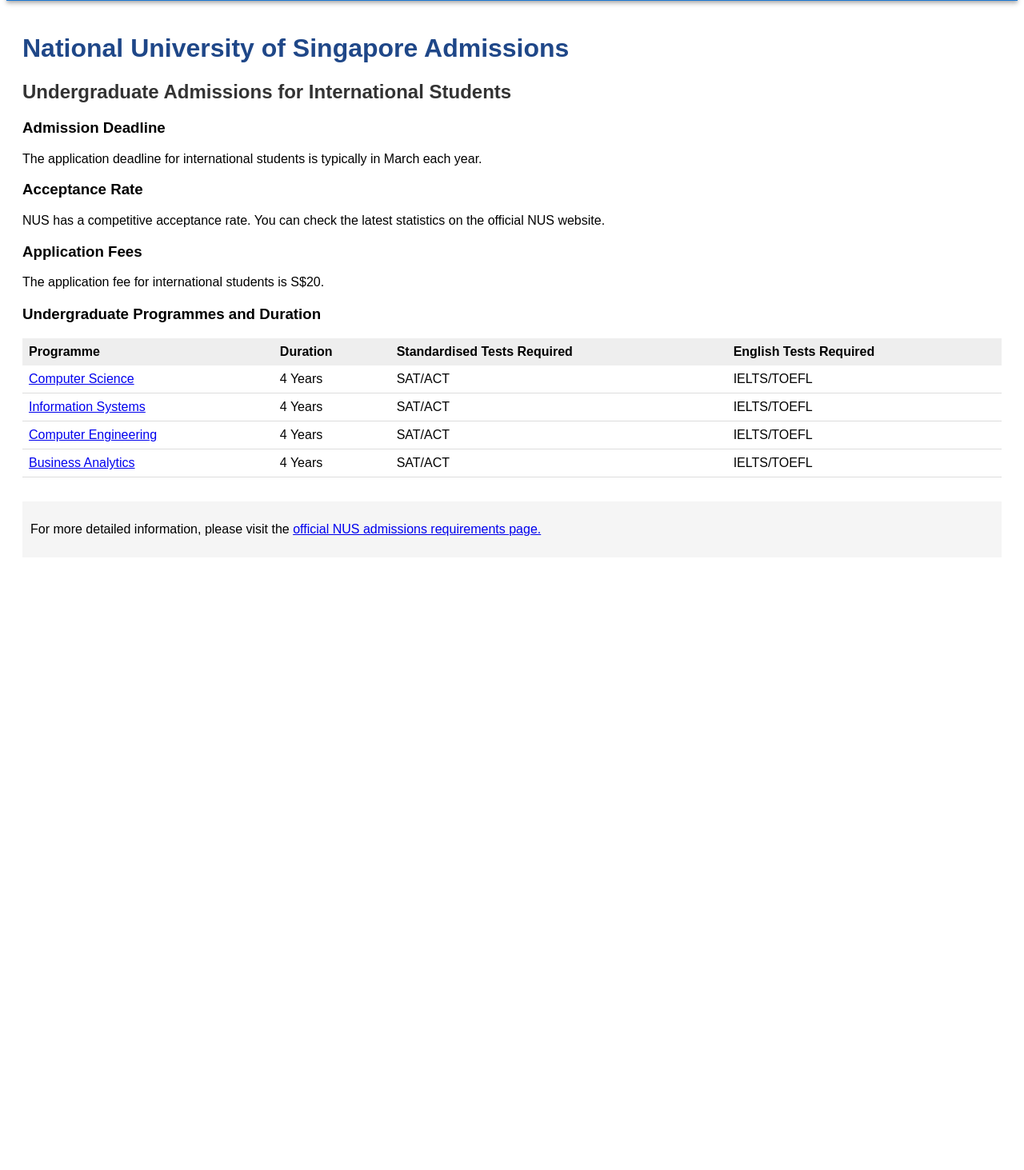
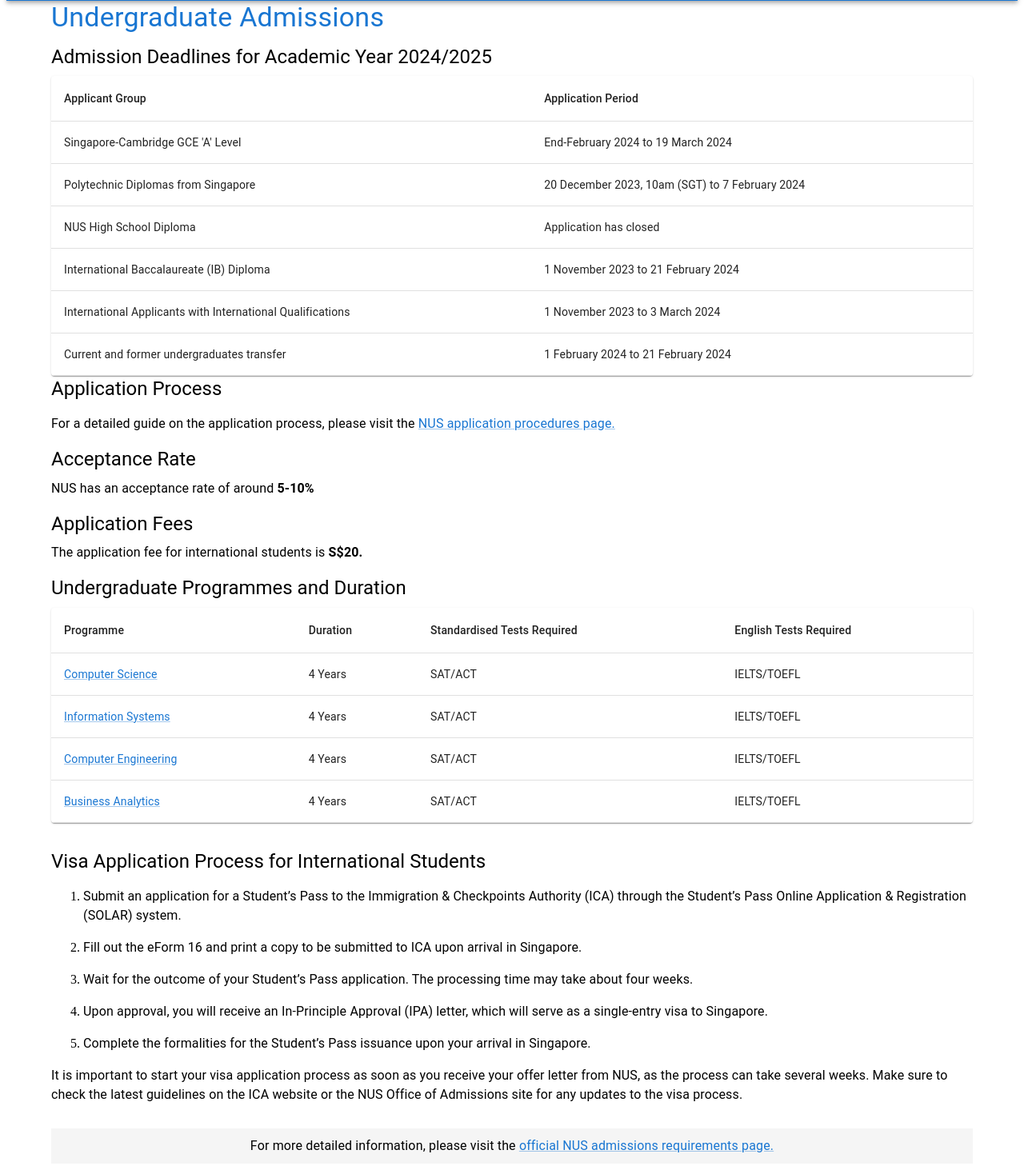
Before and after one commit to auhc99/uni-raasta, a React (Create React App) app in the folder uni-raasta/: page /admissions in a window 1280 px wide. Shown: the part 71-1534 px from the top of the page at 80% size. Before the commit the page ends 800 px from the top, so only its background shows below. Built offline with nearby package versions, Linux system fonts and the light colour scheme.

Commit message:
Update AdmissionsPage.js

```diff
--- a/uni-raasta/src/AdmissionsPage.js
+++ b/uni-raasta/src/AdmissionsPage.js
@@ -1,64 +1,157 @@
 import React from 'react';
+import {
+    Container,
+    Typography,
+    Table,
+    TableBody,
+    TableCell,
+    TableContainer,
+    TableHead,
+    TableRow,
+    Paper,
+    Link
+  } from '@mui/material';
 
 const AdmissionsPage = () => {
   const courses = [
     { name: "Computer Science", link: "https://www.comp.nus.edu.sg/programmes/ug/cs/" },
     { name: "Information Systems", link: "https://www.comp.nus.edu.sg/programmes/ug/is/" },
-    { name: "Computer Engineering", link: "https://www.eng.nus.edu.sg/ece/programmes/undergraduate-programmes/" },
+    { name: "Computer Engineering", link: "https://www.comp.nus.edu.sg/programmes/ug/ceg/" },
     { name: "Business Analytics", link: "https://www.comp.nus.edu.sg/programmes/ug/bza/" },
-    // ... other courses
   ];
 
+  const deadlines = [
+    { group: "Singapore-Cambridge GCE 'A' Level", period: 'End-February 2024 to 19 March 2024' },
+    { group: 'Polytechnic Diplomas from Singapore', period: '20 December 2023, 10am (SGT) to 7 February 2024' },
+    { group: 'NUS High School Diploma', period: 'Application has closed' },
+    { group: 'International Baccalaureate (IB) Diploma', period: '1 November 2023 to 21 February 2024' },
+    { group: 'International Applicants with International Qualifications', period: '1 November 2023 to 3 March 2024' },
+    { group: 'Current and former undergraduates transfer', period: '1 February 2024 to 21 February 2024' },
+  ];
+
+  const visaInfo = {
+    processSteps: [
+      'Submit an application for a Student’s Pass to the Immigration & Checkpoints Authority (ICA) through the Student’s Pass Online Application & Registration (SOLAR) system.',
+      'Fill out the eForm 16 and print a copy to be submitted to ICA upon arrival in Singapore.',
+      'Wait for the outcome of your Student’s Pass application. The processing time may take about four weeks.',
+      'Upon approval, you will receive an In-Principle Approval (IPA) letter, which will serve as a single-entry visa to Singapore.',
+      'Complete the formalities for the Student’s Pass issuance upon your arrival in Singapore.'
+    ],
+    additionalNotes: 'It is important to start your visa application process as soon as you receive your offer letter from NUS, as the process can take several weeks. Make sure to check the latest guidelines on the ICA website or the NUS Office of Admissions site for any updates to the visa process.'
+  };
+
   return (
-    <div style={{ fontFamily: 'Arial, sans-serif', padding: '20px' }}>
-      <h1 style={{ color: '#1F4788' }}>National University of Singapore Admissions</h1>
-      <h2 style={{ color: '#333' }}>Undergraduate Admissions for International Students</h2>
+    <Container>
+      <Typography variant="h4" color="primary" gutterBottom>
+        Undergraduate Admissions
+      </Typography>
 
-      {/* Admission Details */}
-      <section style={{ marginBottom: '20px' }}>
-        <h3>Admission Deadline</h3>
-        <p>The application deadline for international students is typically in March each year.</p>
-        <h3>Acceptance Rate</h3>
-        <p>NUS has a competitive acceptance rate. You can check the latest statistics on the official NUS website.</p>
-        <h3>Application Fees</h3>
-        <p>The application fee for international students is S$20.</p>
-      </section>
+      {/* Admission Deadlines Section */}
+      <Typography variant="h5" gutterBottom>
+        Admission Deadlines for Academic Year 2024/2025
+      </Typography>
+      <TableContainer component={Paper}>
+        <Table>
+          <TableHead>
+            <TableRow>
+              <TableCell>Applicant Group</TableCell>
+              <TableCell>Application Period</TableCell>
+            </TableRow>
+          </TableHead>
+          <TableBody>
+            {deadlines.map((deadline, index) => (
+              <TableRow key={index}>
+              <TableCell>{deadline.group}</TableCell>
+              <TableCell>{deadline.period}</TableCell>
+              </TableRow>
+            ))}
+          </TableBody>
+        </Table>
+      </TableContainer>
+
+      {/* Application Process Section */}
+      <Typography variant="h5" gutterBottom>
+        Application Process
+      </Typography>
+      <ol>
+        {/* Your application process steps */}
+      </ol>
+      <Typography paragraph>
+        For a detailed guide on the application process, please visit the&nbsp;
+        <Link href="https://www.nus.edu.sg/oam/apply-to-nus/application" target="_blank" rel="noopener noreferrer">
+          NUS application procedures page.
+        </Link>
+      </Typography>
+
+      {/* Acceptance Rate and Application Fees Section */}
+      <Typography variant="h5" gutterBottom>
+        Acceptance Rate
+      </Typography>
+      <Typography paragraph>
+        NUS has an acceptance rate of around <strong>5-10%</strong>
+      </Typography>
+      <Typography variant="h5" gutterBottom>
+        Application Fees
+      </Typography>
+      <Typography paragraph>
+        The application fee for international students is <strong>S$20.</strong>
+      </Typography>
 
       {/* Programmes and Duration Table */}
-      <section>
-        <h3>Undergraduate Programmes and Duration</h3>
-        <table style={{ width: '100%', borderCollapse: 'collapse', marginBottom: '20px' }}>
-          <tr style={{ backgroundColor: '#EEE', textAlign: 'left' }}>
-            <th style={{ padding: '8px' }}>Programme</th>
-            <th style={{ padding: '8px' }}>Duration</th>
-            <th style={{ padding: '8px' }}>Standardised Tests Required</th>
-            <th style={{ padding: '8px' }}>English Tests Required</th>
-          </tr>
-          {/* Map through each course to display information */}
-          {courses.map((course, index) => (
-            <tr key={index} style={{ borderBottom: '1px solid #DDD' }}>
-              <td style={{ padding: '8px' }}>
-                <a href={course.link} target="_blank" rel="noopener noreferrer">
-                  {course.name}
-                </a>
-              </td>
-              <td style={{ padding: '8px' }}>4 Years</td>
-              <td style={{ padding: '8px' }}>SAT/ACT</td>
-              <td style={{ padding: '8px' }}>IELTS/TOEFL</td>
-            </tr>
-          ))}
-        </table>
-      </section>
+      <Typography variant="h5" gutterBottom>
+        Undergraduate Programmes and Duration
+      </Typography>
+      <TableContainer component={Paper}>
+        <Table>
+          <TableHead>
+            <TableRow>
+              <TableCell>Programme</TableCell>
+              <TableCell>Duration</TableCell>
+              <TableCell>Standardised Tests Required</TableCell>
+              <TableCell>English Tests Required</TableCell>
+            </TableRow>
+          </TableHead>
+          <TableBody>
+            {/* Map through each course to display information */}
+            {courses.map((course, index) => (
+              <TableRow key={index}>
+                <TableCell>
+                  <Link href={course.link} target="_blank" rel="noopener noreferrer">
+                    {course.name}
+                  </Link>
+                </TableCell>
+                <TableCell>4 Years</TableCell>
+                <TableCell>SAT/ACT</TableCell>
+                <TableCell>IELTS/TOEFL</TableCell>
+              </TableRow>
+            ))}
+          </TableBody>
+        </Table>
+      </TableContainer>
+
+      {/* Visa Application Process Section */}
+      <Typography variant="h5" gutterBottom sx={{ mt: 4 }}>
+        Visa Application Process for International Students
+      </Typography>
+      <ol>
+        {visaInfo.processSteps.map((step, index) => (
+          <li key={index}>
+            <Typography paragraph>{step}</Typography>
+          </li>
+        ))}
+      </ol>
+      <Typography paragraph>
+        {visaInfo.additionalNotes}
+      </Typography>
 
       {/* Footer with Link to Official Admissions Page */}
-      <footer style={{ backgroundColor: '#F5F5F5', padding: '10px', marginTop: '30px' }}>
-        <p>For more detailed information, please visit the&nbsp;
-          <a href="https://www.nus.edu.sg/oam/apply-to-nus/international-qualifications/admissions-requirements" target="_blank" rel="noopener noreferrer">
-            official NUS admissions requirements page.
-          </a>
-        </p>
-      </footer>
-    </div>
+      <Typography align="center" style={{ marginTop: '30px', padding: '10px', backgroundColor: '#F5F5F5' }}>
+        For more detailed information, please visit the&nbsp;
+        <Link href="https://www.nus.edu.sg/oam/apply-to-nus/international-qualifications/admissions-requirements" target="_blank" rel="noopener noreferrer">
+          official NUS admissions requirements page.
+        </Link>
+      </Typography>
+    </Container>
   );
 };
 
```
